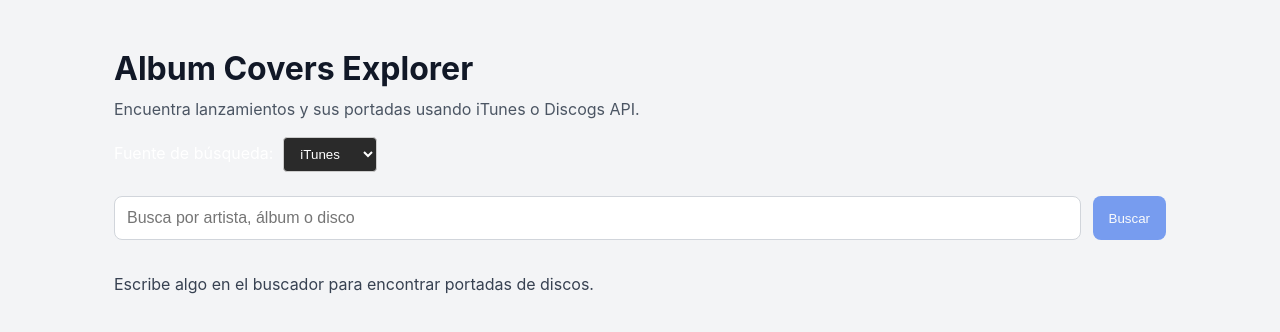
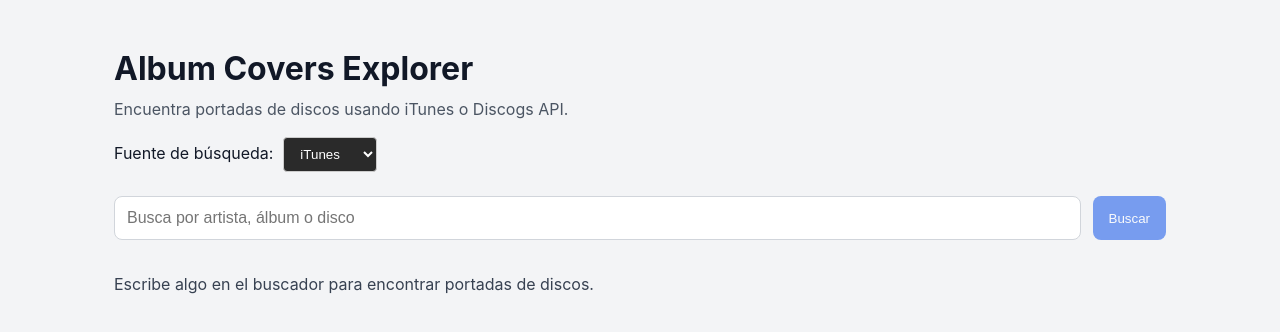
Before and after one commit to donbuga/albumCovers, a React (Vite) app: page / in a window 1280 px wide. Shown: the top 332 px of the page. Built offline with nearby package versions, Linux system fonts and the light colour scheme.

Commit message:
mod: texto buscador

```diff
--- a/src/App.tsx
+++ b/src/App.tsx
@@ -49,11 +49,11 @@ const App = () => {
     <main className="app-container">
       <header>
         <h1>Album Covers Explorer</h1>
-        <p>Encuentra lanzamientos y sus portadas usando iTunes o Discogs API.</p>
+        <p>Encuentra portadas de discos usando iTunes o Discogs API.</p>
       </header>
 
       <div style={{ marginBottom: '20px' }}>
-        <label htmlFor="api-selector" style={{ color: 'white', marginRight: '10px' }}>
+        <label htmlFor="api-selector" style={{ marginRight: '10px' }}>
           Fuente de búsqueda:
         </label>
         <select
```
